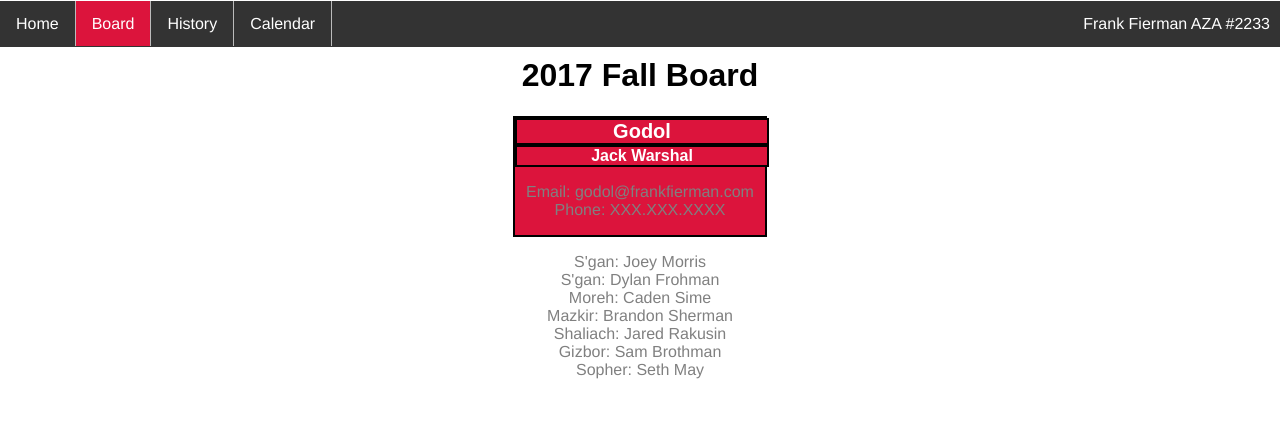
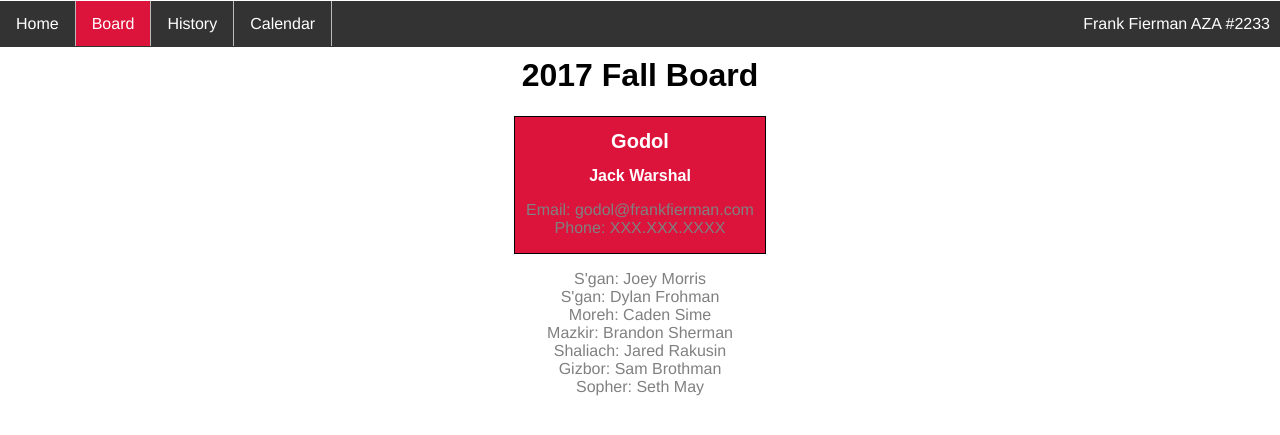
Before and after one commit to fiermanmazkir/fiermanmazkir.github.io, a Jekyll site: the page built from board/index.md, in a window 1280 px wide. Shown: the top 435 px of the page. Built offline with Jekyll 4.4.1, drawn with Linux system fonts in a browser that asks for light colours.

Commit message:
Update style.css

```diff
--- a/css/style.css
+++ b/css/style.css
@@ -81,10 +81,12 @@ p {
    width: 250px;
    color: White;
 	text-align: center;
-   margin: auto;
-   border: 2px solid Black;
 }
 
+div.godol-board {
+   margin: auto;
+   border: 1px solid Black;
+}
 h1.godol-board {
 	font-size: 20px;
 }
```
